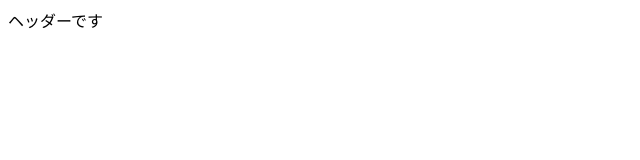
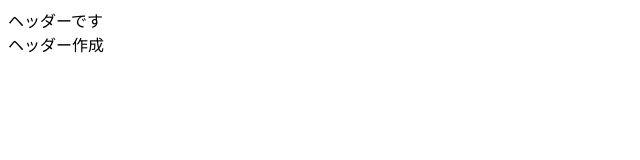
Before and after one commit to tagawakahoko/github-kahoko-lecture, a plain HTML site: page index.html in a window 1280 px wide. Shown: the full height of the page, 0-640 px from the left. Drawn offline with Linux system fonts and the light colour scheme.

Commit message:
ヘッダー作成

```diff
--- a/index.html
+++ b/index.html
@@ -8,5 +8,6 @@
 </head>
 <body>
   <header>ヘッダーです</header>
+  <header>ヘッダー作成</header>
 </body>
 </html>
```
Also changed, not shown: .github/index.html (added), 2 other files.
